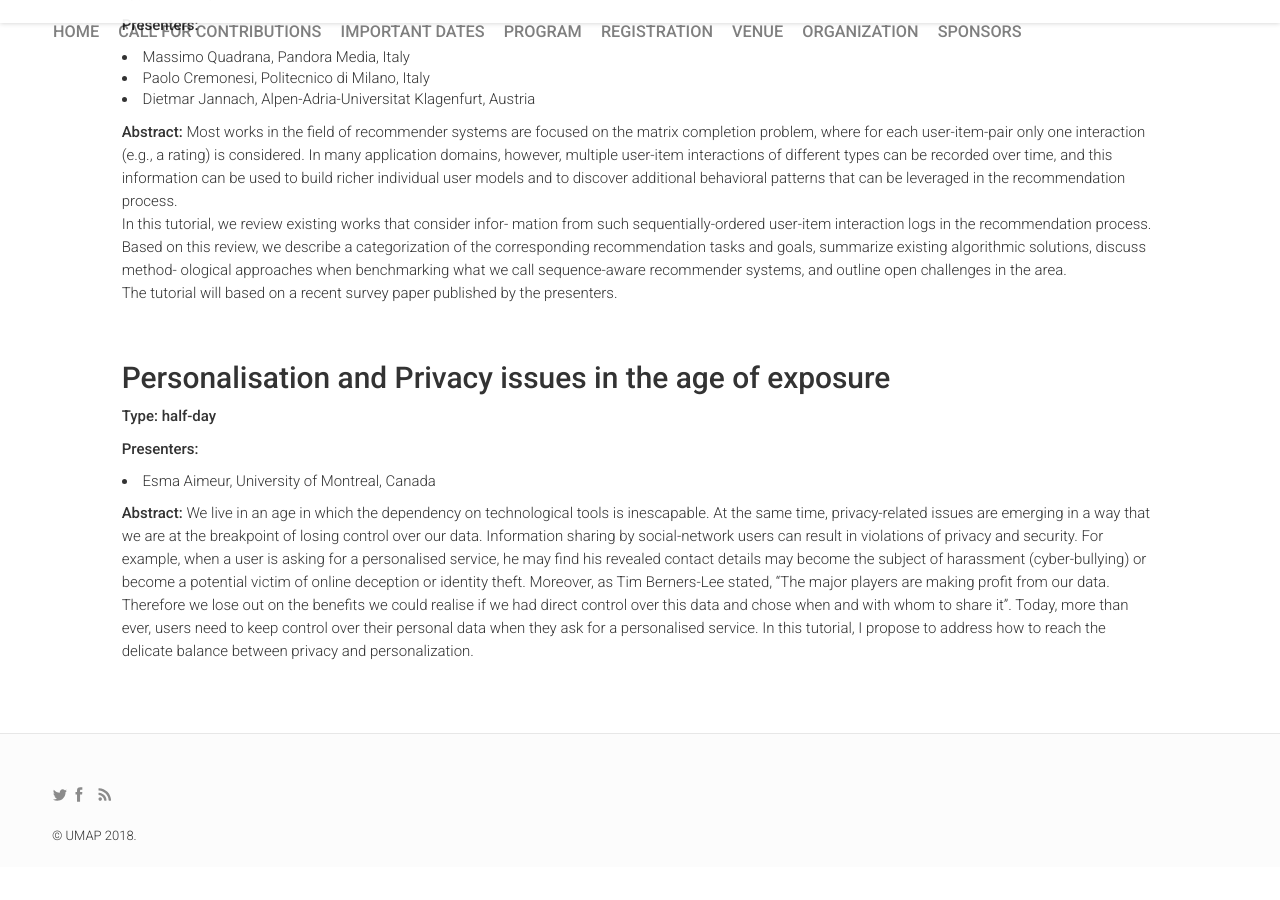
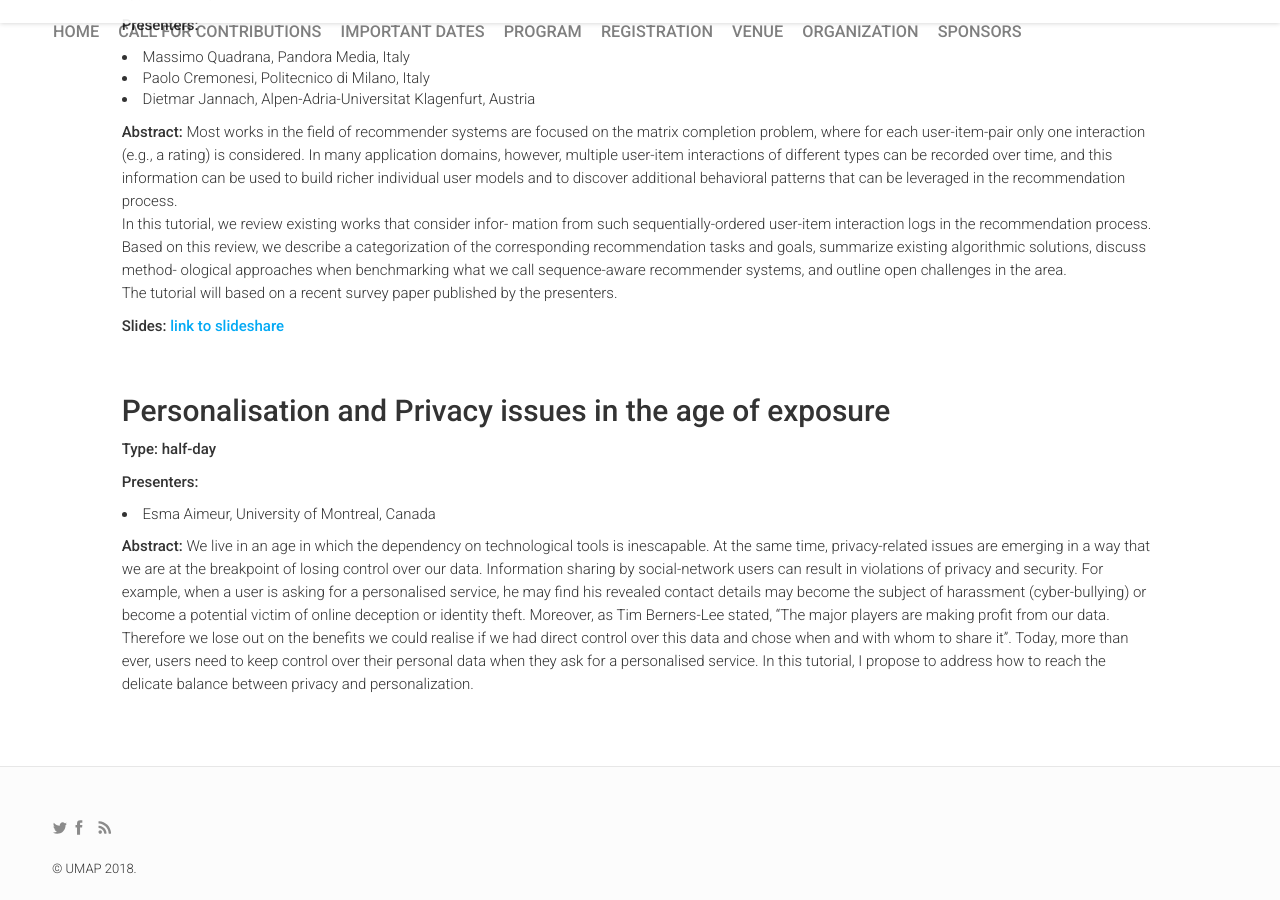
Before and after one commit to yangjiera/mergeBB, a Jekyll site: the page built from tutorial.html, in a window 1280 px wide and 900 px high, scrolled down 1115 px. Built offline with Jekyll 4.4.1, drawn with Linux system fonts in a browser that asks for light colours; nearby versions of some CDN libraries; comment, search, counter and statistics services are not loaded; before the commit the page ends 1982 px from its top, so only the background shows below that.

Commit message:
add tutorial link

```diff
--- a/_includes/tutorial.html
+++ b/_includes/tutorial.html
@@ -52,6 +52,8 @@
         The tutorial will based on a recent survey paper published by the presenters.
         </p>
 
+        <p><b>Slides: <a href="https://www.slideshare.net/PaoloCremonesi/tutorial-on-sequence-aware-recommender-systems-umap-2018"> link to slideshare</a></b></p>
+
         <br  id="t3"/>
         <br/>
         <h5 ><b>Personalisation and Privacy issues in the age of exposure</b></h5>
```
Also changed, not shown: 1 other file.
